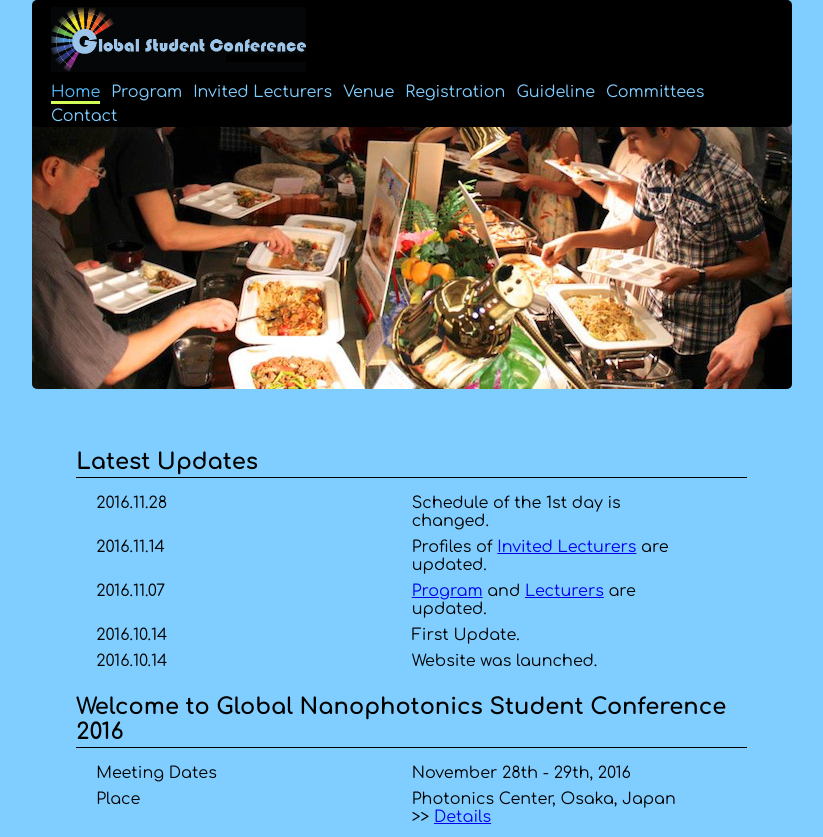
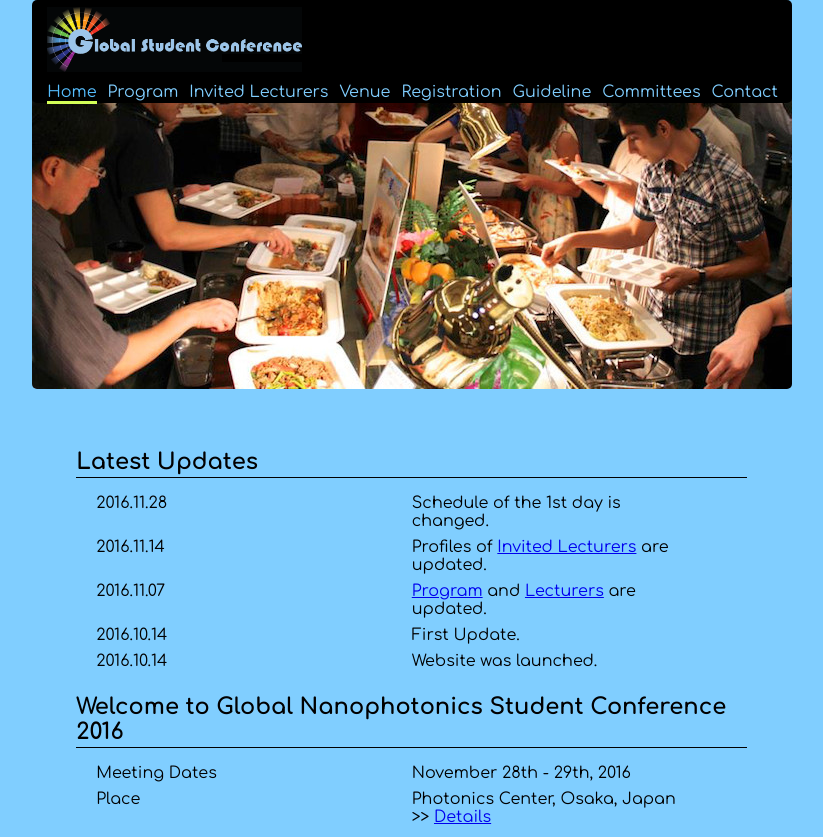
Before and after one commit to DaigoOUE/C2C_WebSite, a plain HTML site: page index.html in a window 1280 px wide. Shown: the top 837 px of the page, without its empty margins (228-1051 px from the left). Drawn offline with Linux system fonts and the light colour scheme.

Commit message:
header modification

```diff
--- a/css/common.css
+++ b/css/common.css
@@ -23,12 +23,12 @@ body{
 }
 
 div.title{
-  width:97%;
+  width:98%;
   height:65px;
   color:#56beff;
   font-weight:bold;
   font-size:1.62em;
-  padding-left:2.5%;
+  padding-left:2%;
   margin:7px 0;
 }
 
@@ -56,8 +56,8 @@ div.title{
 }
 
 .navigation{
-  width:97%;
-  padding-left:2.5%;
+  width:98%;
+  padding-left:2%;
 }
 
 .navigation ul{
```
